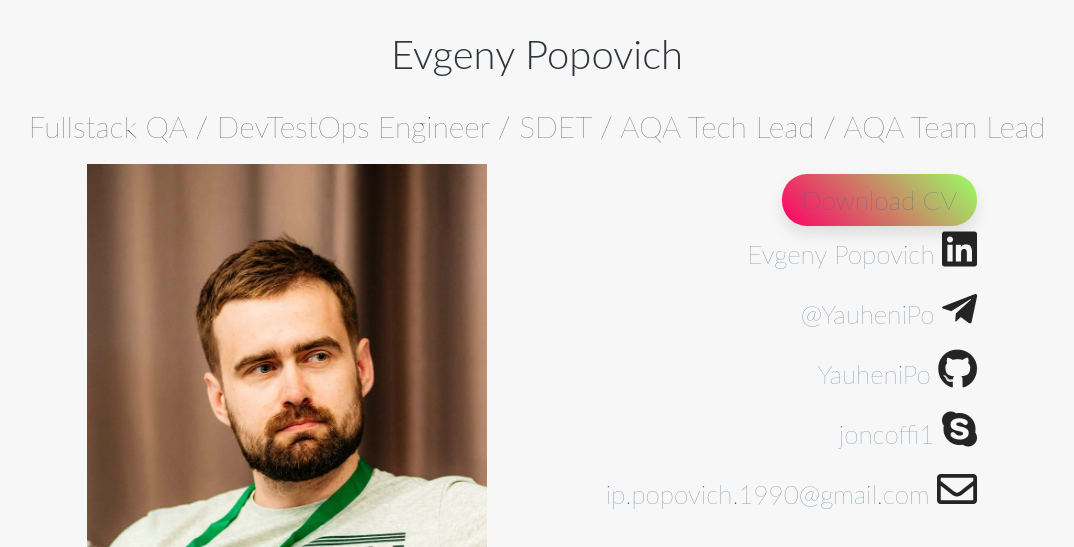
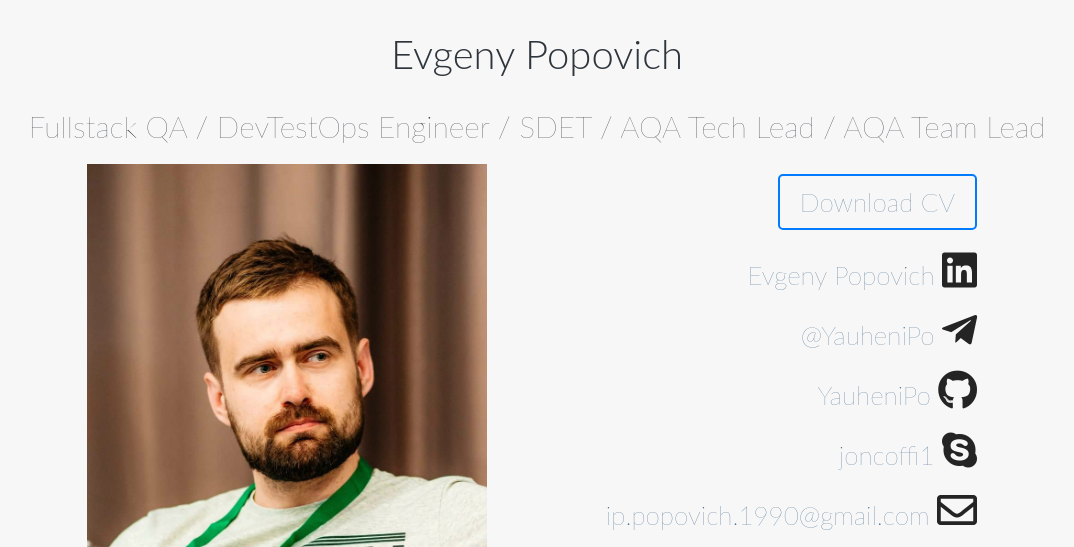
Before and after one commit to YauheniPo/YauheniPo.github.io, a PHP site: page / in a window 1280 px wide. Shown: the part 67-614 px from the top of the page, without its empty margins (103-1177 px from the left). Run offline with PHP 8.4, Linux system fonts and the light colour scheme.

Commit message:
Mobile adaptation

```diff
--- a/css/style.css
+++ b/css/style.css
@@ -153,65 +153,18 @@ body {
 .button {
     display: inline-block;
     padding: 10px 20px;
-    border: none;
-    border-radius: 25px; /* закругленные углы */
-    background: linear-gradient(45deg, #f06, #9f6); /* градиент */
-    color: white;
+    border: 2px solid #007bff; /* Голубая рамка вокруг кнопки */
+    border-radius: 5px;
+    background-color: transparent; /* Прозрачный фон */
+    color: #007bff; /* Голубой текст */
     text-decoration: none;
     font-weight: bold;
-    box-shadow: 0 8px 15px rgba(0, 0, 0, 0.1); /* слегка приподнятая тень */
-    transition: all 0.3s; /* плавный переход */
-    position: relative;
-    overflow: hidden;
+    transition: all 0.3s;
 }
 
 .button:hover {
-    box-shadow: 0 6px 12px rgba(0, 0, 0, 0.1);
-    transform: translateY(-2px); /* приподнять кнопку при наведении */
-}
-
-.button:active {
-    box-shadow: 0 4px 8px rgba(0, 0, 0, 0.1);
-    transform: translateY(0); /* вернуть кнопку в исходное положение при нажатии */
-}
-
-.button span {
-    position: relative;
-    z-index: 1;
-}
-
-.button:before {
-    content: "";
-    position: absolute;
-    top: 0;
-    right: 0;
-    width: 0;
-    height: 2px;
-    background: white;
-    transition: all 0.3s;
-}
-
-.button:after {
-    content: "";
-    position: absolute;
-    bottom: 0;
-    left: 0;
-    width: 0;
-    height: 2px;
-    background: white;
-    transition: all 0.3s;
-}
-
-.button:hover:before {
-    left: 0;
-    right: auto;
-    width: 100%;
-}
-
-.button:hover:after {
-    right: 0;
-    left: auto;
-    width: 100%;
+    background-color: #007bff; /* Голубой фон при наведении */
+    color: white; /* Белый текст при наведении */
 }
 
 /* Медиа-запрос для планшетов и мобильных устройств */
--- a/index.html
+++ b/index.html
@@ -26,10 +26,11 @@
             <img id="avatar" src="img/popovich.png" alt="Yauheni Papovich (Evgeny Popovich / Евгений Попович)">
             <div id="box_text">
                 <div id="contacts">
-                    <a href="https://drive.google.com/file/d/1pbNmVzbjR4_8N80bx8PQDT6z7tnUSijn/view?usp=sharing" class="button">
+                    <a href="https://drive.google.com/file/d/1pbNmVzbjR4_8N80bx8PQDT6z7tnUSijn/view?usp=sharing"
+                       class="button" style="margin-bottom: 20px;">
                         <span>Download CV</span></a>
                     <div></div>
-                    <a href="https://www.linkedin.com/in/e-popovich/">
+                    <a href="https://www.linkedin.com/in/evgeny-popovich/">
                         Evgeny Popovich <i class="fab fa-linkedin"></i>
                     </a>
                     <div></div>
```
